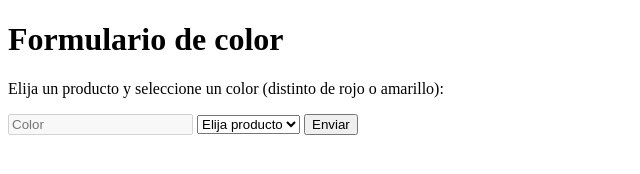
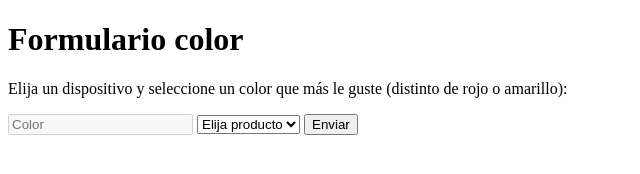
Before and after one commit to AndresGarcia2310/tarea-9.3.4, a plain HTML site: page index.html in a window 1280 px wide. Shown: the whole page, without its empty margins (0-640 px from the left). Drawn offline with Linux system fonts and the light colour scheme.

Commit message:
Add files via upload

```diff
--- a/index.html
+++ b/index.html
@@ -3,11 +3,11 @@
 <head>
   <meta charset="UTF-8">
   <meta name="viewport" content="width=device-width, initial-scale=1.0">
-  <title>Formulario de color con validación</title>
+  <title>Color del formulario</title>
 </head>
 <body>
-  <h1>Formulario de color</h1>
-  <p>Elija un producto y seleccione un color (distinto de rojo o amarillo):</p>
+  <h1>Formulario color</h1>
+  <p>Elija un dispositivo y seleccione un color que más le guste (distinto de rojo o amarillo):</p>
 
   <form action="submit.php" method="post" onsubmit="return validarColor()">
     <input type="text" name="color" id="color" disabled="disabled" placeholder="Color">
```
